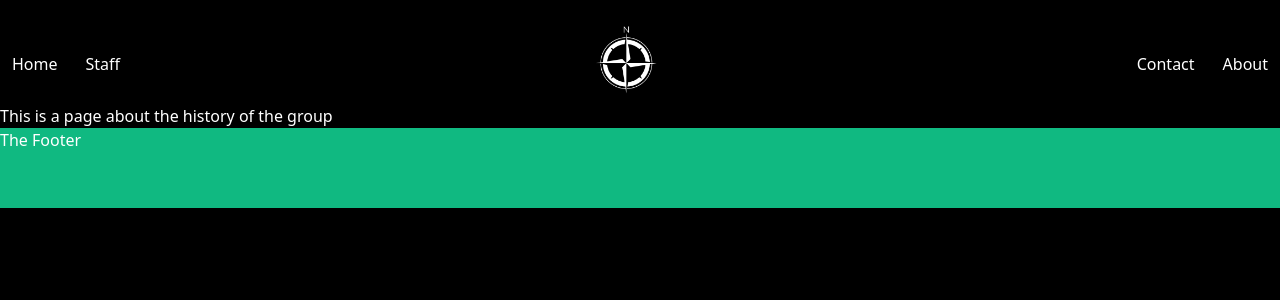
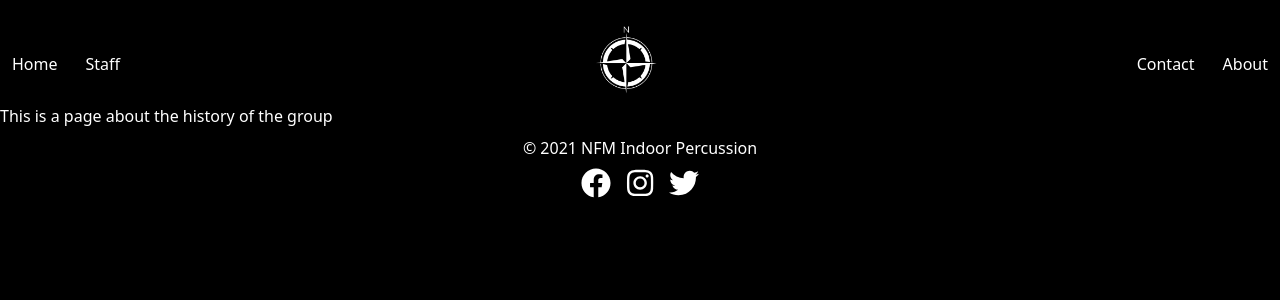
Before and after one commit to benjamindaniels21/NFM-Indoor-Site, a React (Create React App) app: page /about in a window 1280 px wide. Shown: the top 300 px of the page. Built offline with nearby package versions, Linux system fonts and the light colour scheme.

Commit message:
footer is working with font awesome

```diff
--- a/package.json
+++ b/package.json
@@ -4,6 +4,11 @@
   "private": true,
   "dependencies": {
     "@craco/craco": "^6.4.0",
+    "@fortawesome/fontawesome-svg-core": "^1.2.36",
+    "@fortawesome/free-brands-svg-icons": "^5.15.4",
+    "@fortawesome/free-regular-svg-icons": "^5.15.4",
+    "@fortawesome/free-solid-svg-icons": "^5.15.4",
+    "@fortawesome/react-fontawesome": "^0.1.16",
     "cra-template": "1.1.2",
     "react": "^17.0.2",
     "react-dom": "^17.0.2",
--- a/src/App.js
+++ b/src/App.js
@@ -8,6 +8,11 @@ import Instagram from "./components/Instagram";
 import Staff from "./components/Staff";
 import History from "./components/History";
 import { BrowserRouter as Router, Switch, Route } from "react-router-dom";
+import { FontAwesomeIcon } from "@fortawesome/react-fontawesome";
+import { fab } from "@fortawesome/free-brands-svg-icons";
+import { library } from "@fortawesome/fontawesome-svg-core";
+
+library.add(fab);
 
 function App() {
   return (
@@ -22,7 +27,7 @@ function App() {
             render={(props) => (
               <>
                 <MainBody />
-                <Instagram />
+                {/* <Instagram /> */}
               </>
             )}
           />
--- a/src/components/Footer.jsx
+++ b/src/components/Footer.jsx
@@ -1,8 +1,15 @@
+import React from 'react';
+import { FontAwesomeIcon } from '@fortawesome/react-fontawesome';
 
 function Footer(props) {
     return (
-        <div className="bg-green-500 h-20">
-            <h1 className="text-white bg-green-500">The Footer</h1>
+        <div className="h-20 justify-around text-center">
+            <div>
+                <h1 className="text-white mt-2">&copy; 2021 NFM Indoor Percussion</h1>
+                <a href="#"><FontAwesomeIcon className="text-white inline-block text-3xl m-2 " icon={['fab', 'facebook']} /></a>
+                <a href="https://www.instagram.com/nfmhspercussion/"><FontAwesomeIcon className="text-white inline-block text-3xl m-2" icon={['fab', 'instagram']} /></a>
+                <a href="#"><FontAwesomeIcon className="text-white inline-block text-3xl m-2" icon={['fab', 'twitter']} /></a>
+            </div>
         </div>
     )
 }
```
Also changed, not shown: 1 other file (tests, documents, lock files or other folders).
